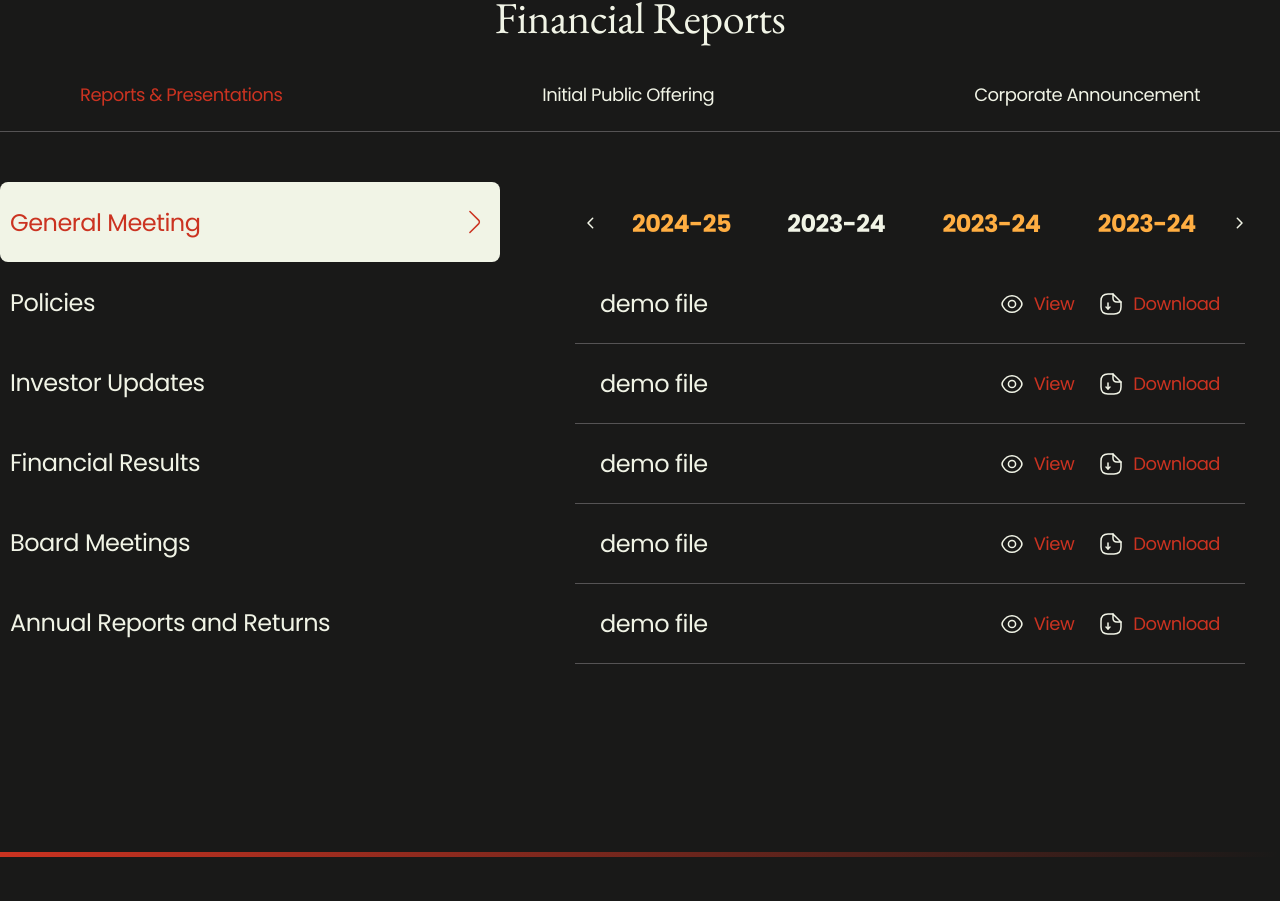
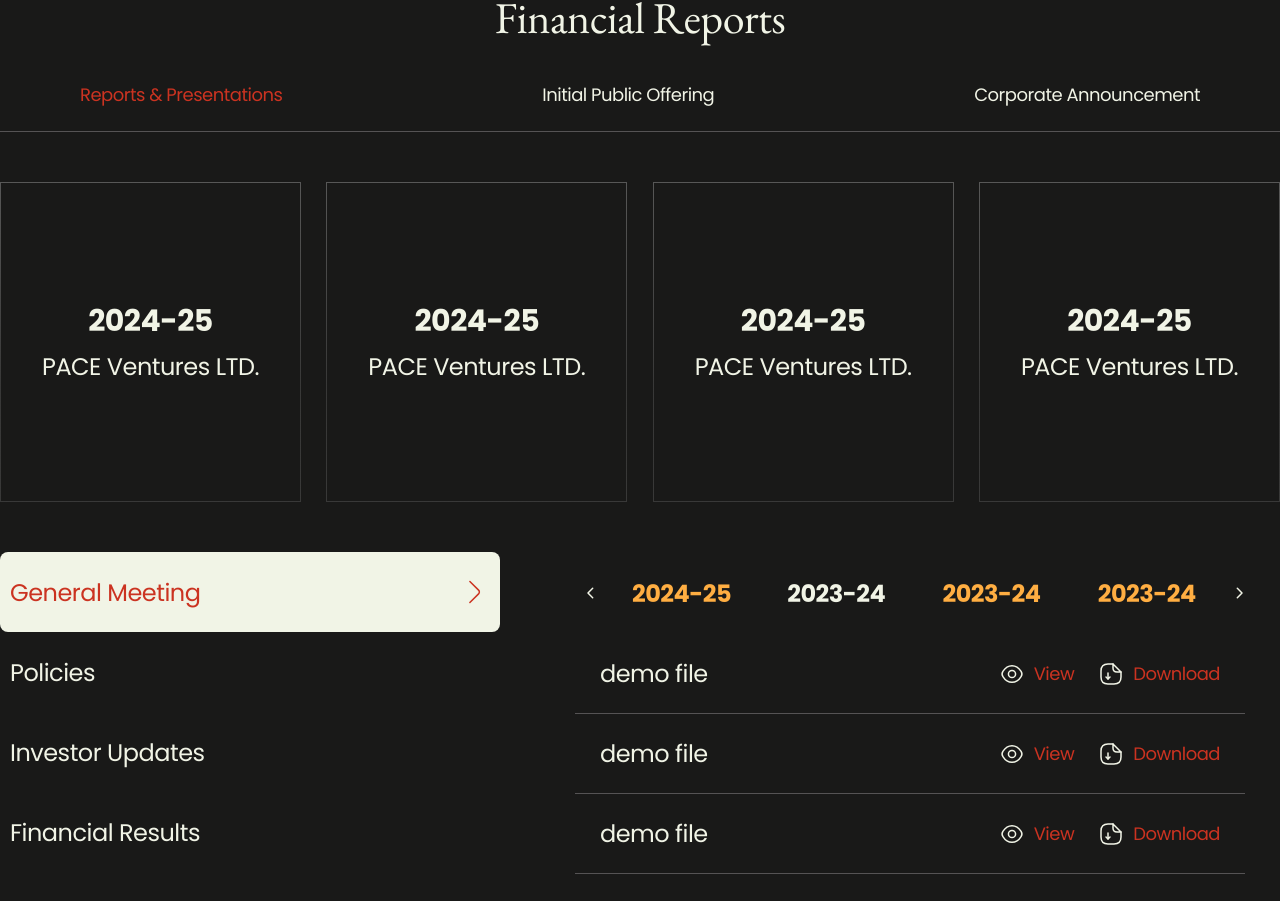
Before and after one commit to TarunRajpurohit123/pace-bussiness-website, a Next.js app in the folder pace-website/: page /investors in a window 1280 px wide. Shown: the part 1112-2013 px from the top of the page. Built offline with nearby package versions, Linux system fonts and the light colour scheme.

Commit message:
create yearBox component and set to report section

```diff
--- a/pace-website/src/app/globals.css
+++ b/pace-website/src/app/globals.css
@@ -846,6 +846,8 @@ option:hover {
   position: relative;
   /* width: 100%; */
   height: 72.8rem; /* Full viewport height */
+  width: 133rem;
+  margin: auto;
   overflow: hidden;
 }
 
@@ -1313,3 +1315,31 @@ option:hover {
   text-align: left;
   margin-left: 1.5rem;
 }
+.yearBox {
+  width: 30.1rem;
+  height: 32rem;
+  display: flex;
+  flex-direction: column;
+  justify-content: center;
+  align-items: center;
+  border: 1px solid transparent; /* Set a border, but make it transparent */
+  border-image-source: linear-gradient(
+    180deg,
+    rgba(231, 231, 231, 0.3) 0%,
+    rgba(129, 129, 129, 0.3) 63.55%
+  );
+  border-image-slice: 1; /* Ensure the gradient covers the entire border */
+}
+.yearBox > .yearBox__company {
+  font-size: 2.4rem;
+  font-weight: 400;
+  line-height: 3.1rem;
+  color: var(--pure);
+  margin-top: 1rem;
+}
+.yearBox > .yearBox__year {
+  font-size: 3rem;
+  font-weight: 700;
+  line-height: 3.9rem;
+  color: var(--pure);
+}
--- a/pace-website/src/app/investors/ReportSection.jsx
+++ b/pace-website/src/app/investors/ReportSection.jsx
@@ -8,6 +8,7 @@ import "swiper/css";
 import "swiper/css/pagination";
 import CircleArrowPrevIcon from "@/components/svgs/CircleArrowPrevIcon";
 import CircleArrowNextIcon from "@/components/svgs/CircleArrowNextIcon";
+import YearBox from "./YearBox";
 
 export default function ReportSection() {
   const [currentTab, setCurrentTab] = useState(1);
@@ -45,6 +46,12 @@ export default function ReportSection() {
             >
               Corporate Announcement
             </button>
+          </div>
+          <div className="page-width pt-[5rem] flex justify-between">
+            <YearBox />
+            <YearBox />
+            <YearBox />
+            <YearBox />
           </div>
         </div>
         <main className="report__main__section page-width flex justify-between">
--- /dev/null
+++ b/pace-website/src/app/investors/YearBox.jsx
@@ -0,0 +1,10 @@
+export default function YearBox() {
+  return (
+    <>
+      <section className="yearBox">
+        <p className="yearBox__year">2024-25</p>
+        <p className="yearBox__company">PACE Ventures LTD.</p>
+      </section>
+    </>
+  );
+}
```
Also changed, not shown: 1 other file (tests, documents, lock files or other folders).
